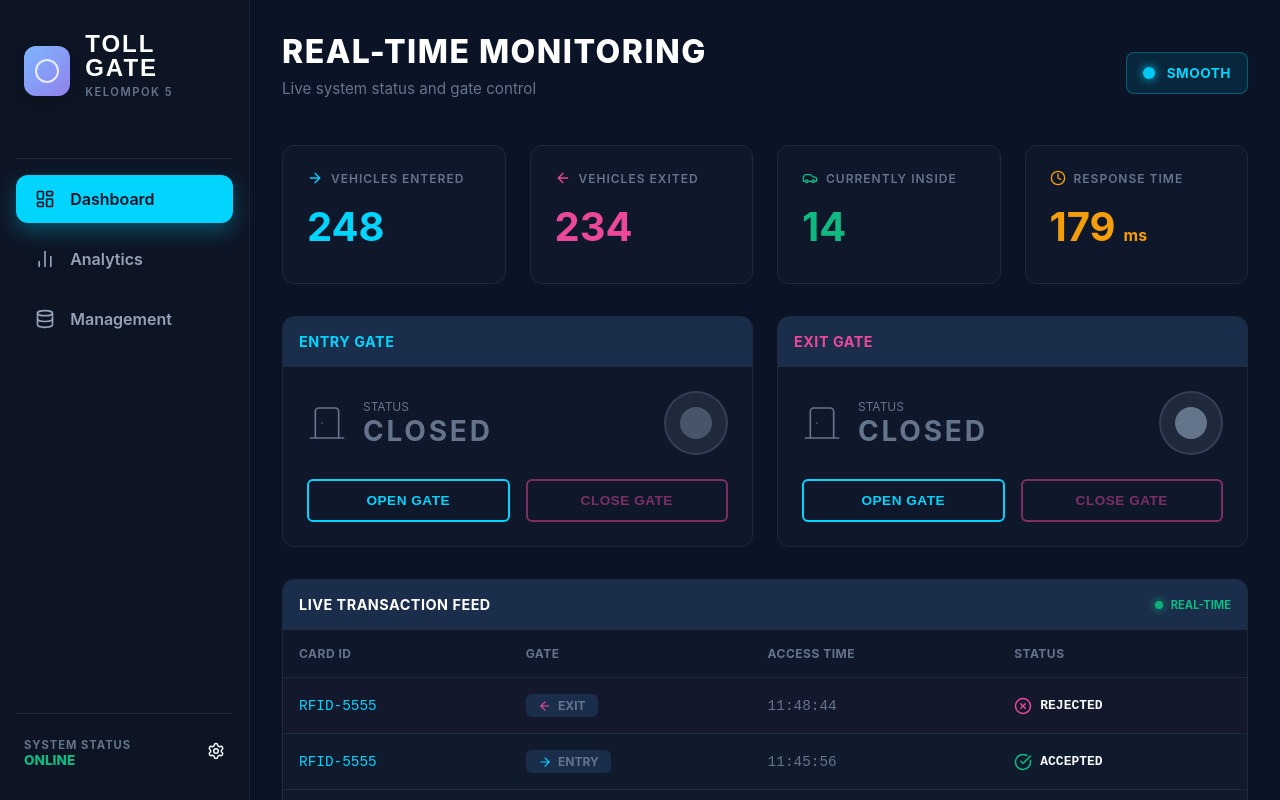
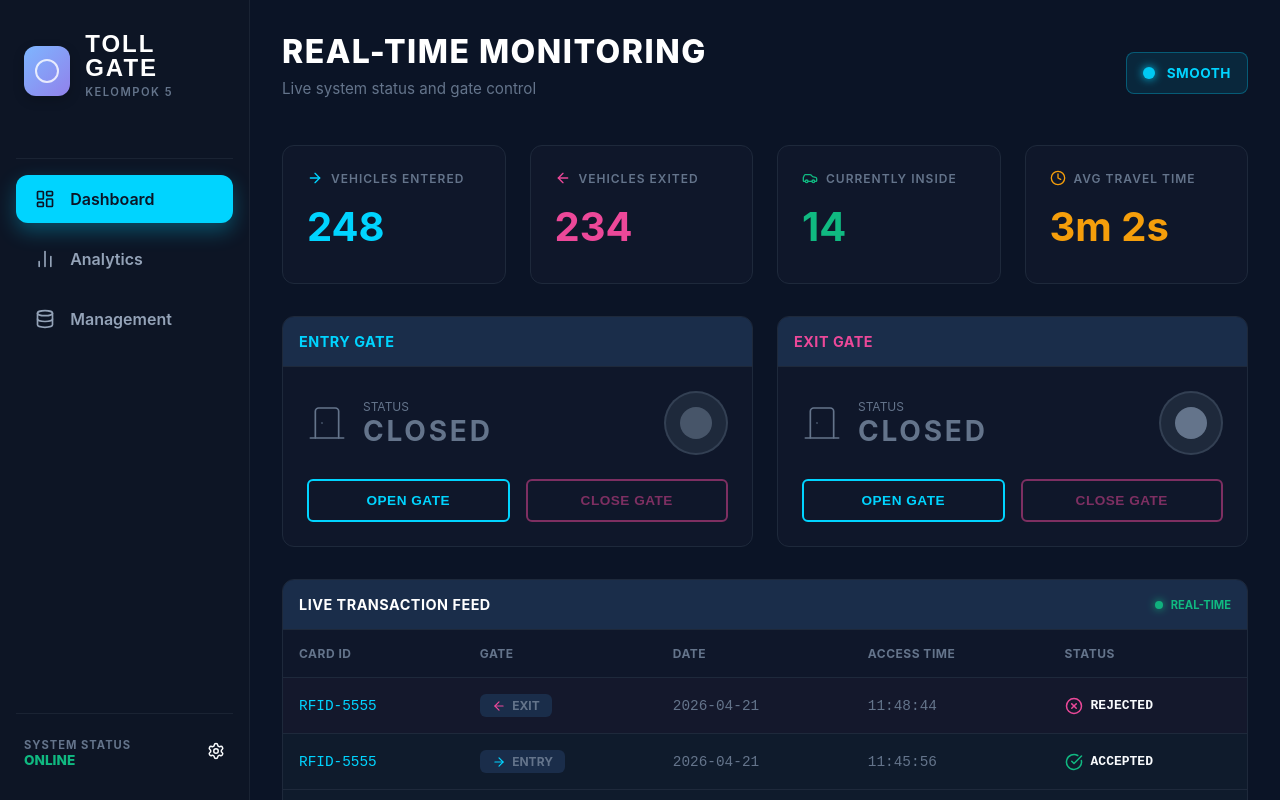
Before and after one commit to sirfara12/SISTEM-MONITORING-PALANG-TOL-, a Next.js app in the folder toll-gate/: page / in a window 1280 px wide. Shown: the top 800 px of the page. Built offline with nearby package versions, Linux system fonts and the light colour scheme.

Commit message:
feat: add date field to transactions and update response time display to travel time

```diff
--- a/toll-gate/src/components/dashboard/dashboard.tsx
+++ b/toll-gate/src/components/dashboard/dashboard.tsx
@@ -16,6 +16,7 @@ type TrafficLevel = "SMOOTH" | "MODERATE" | "CONGESTED";
 type Transaction = {
   id: string;
   cardId: string;
+  date: string;
   time: string;
   status: "ACCEPTED" | "REJECTED";
   gate: "ENTRY" | "EXIT";
@@ -28,6 +29,7 @@ export function Dashboard() {
     {
       id: "1",
       cardId: "RFID-5555",
+      date: "2026-04-21",
       time: "11:48:44",
       status: "REJECTED",
       gate: "EXIT",
@@ -35,6 +37,7 @@ export function Dashboard() {
     {
       id: "2",
       cardId: "RFID-5555",
+      date: "2026-04-21",
       time: "11:45:56",
       status: "ACCEPTED",
       gate: "ENTRY",
@@ -42,6 +45,7 @@ export function Dashboard() {
     {
       id: "3",
       cardId: "RFID-7832",
+      date: "2026-04-21",
       time: "11:45:41",
       status: "ACCEPTED",
       gate: "EXIT",
@@ -49,6 +53,7 @@ export function Dashboard() {
     {
       id: "4",
       cardId: "RFID-9901",
+      date: "2026-04-21",
       time: "11:45:38",
       status: "REJECTED",
       gate: "ENTRY",
@@ -56,6 +61,7 @@ export function Dashboard() {
     {
       id: "5",
       cardId: "RFID-7832",
+      date: "2026-04-21",
       time: "11:45:16",
       status: "ACCEPTED",
       gate: "ENTRY",
@@ -63,6 +69,7 @@ export function Dashboard() {
     {
       id: "6",
       cardId: "RFID-6678",
+      date: "2026-04-21",
       time: "11:45:18",
       status: "ACCEPTED",
       gate: "EXIT",
@@ -70,6 +77,7 @@ export function Dashboard() {
     {
       id: "7",
       cardId: "RFID-4521",
+      date: "2026-04-21",
       time: "11:45:07",
       status: "ACCEPTED",
       gate: "EXIT",
@@ -77,6 +85,7 @@ export function Dashboard() {
     {
       id: "8",
       cardId: "RFID-4521",
+      date: "2026-04-21",
       time: "11:23:45",
       status: "ACCEPTED",
       gate: "ENTRY",
@@ -84,6 +93,7 @@ export function Dashboard() {
     {
       id: "9",
       cardId: "RFID-7832",
+      date: "2026-04-21",
       time: "11:23:12",
       status: "ACCEPTED",
       gate: "EXIT",
@@ -91,6 +101,7 @@ export function Dashboard() {
     {
       id: "10",
       cardId: "RFID-9901",
+      date: "2026-04-21",
       time: "11:22:58",
       status: "REJECTED",
       gate: "ENTRY",
@@ -100,6 +111,22 @@ export function Dashboard() {
   const [vehiclesExited, setVehiclesExited] = useState(234);
   const [trafficLevel, setTrafficLevel] = useState<TrafficLevel>("SMOOTH");
   const [responseTime, setResponseTime] = useState(182);
+
+  // Dummy avg travel time per card ID (in seconds)
+  const cardTravelTimes: { [key: string]: number } = {
+    "RFID-4521": 145,
+    "RFID-7832": 182,
+    "RFID-9901": 156,
+    "RFID-3345": 198,
+    "RFID-6678": 165,
+  };
+
+  // Format seconds to mm:ss format
+  const formatTravelTime = (seconds: number): string => {
+    const minutes = Math.floor(seconds / 60);
+    const secs = seconds % 60;
+    return `${minutes}m ${secs}s`;
+  };
 
   useEffect(() => {
     const interval = setInterval(() => {
@@ -115,10 +142,15 @@ export function Dashboard() {
         const isEntry = Math.random() > 0.5;
         const now = new Date();
         const timeString = now.toLocaleTimeString("en-US", { hour12: false });
+        const dateString = now.toISOString().split("T")[0];
+
+        const selectedCardId =
+          cardIds[Math.floor(Math.random() * cardIds.length)];
 
         const newTransaction: Transaction = {
           id: Date.now().toString(),
-          cardId: cardIds[Math.floor(Math.random() * cardIds.length)],
+          cardId: selectedCardId,
+          date: dateString,
           time: timeString,
           status: isAccepted ? "ACCEPTED" : "REJECTED",
           gate: isEntry ? "ENTRY" : "EXIT",
@@ -132,10 +164,10 @@ export function Dashboard() {
           } else {
             setVehiclesExited((prev) => prev + 1);
           }
+          // Set response time based on card ID
+          setResponseTime(cardTravelTimes[selectedCardId] || 160);
         }
       }
-
-      setResponseTime(Math.floor(120 + Math.random() * 80));
     }, 3000);
 
     return () => clearInterval(interval);
@@ -223,11 +255,10 @@ export function Dashboard() {
         <div className={styles.statCard}>
           <div className={styles.statHeader}>
             <Clock size={16} style={{ color: "#f59e0b" }} />
-            <span>RESPONSE TIME</span>
+            <span>AVG TRAVEL TIME</span>
           </div>
           <p className={`${styles.statValue} ${styles.textYellow}`}>
-            {responseTime}
-            <span style={{ fontSize: "1rem", marginLeft: "0.5rem" }}>ms</span>
+            {formatTravelTime(responseTime)}
           </p>
         </div>
       </div>
@@ -406,6 +437,7 @@ export function Dashboard() {
               <tr>
                 <th className={styles.tableHeaderCell}>CARD ID</th>
                 <th className={styles.tableHeaderCell}>GATE</th>
+                <th className={styles.tableHeaderCell}>DATE</th>
                 <th className={styles.tableHeaderCell}>ACCESS TIME</th>
                 <th className={styles.tableHeaderCell}>STATUS</th>
               </tr>
@@ -434,6 +466,9 @@ export function Dashboard() {
                       )}
                       {transaction.gate}
                     </span>
+                  </td>
+                  <td className={`${styles.tableCell} ${styles.tableCellTime}`}>
+                    {transaction.date}
                   </td>
                   <td className={`${styles.tableCell} ${styles.tableCellTime}`}>
                     {transaction.time}
```
